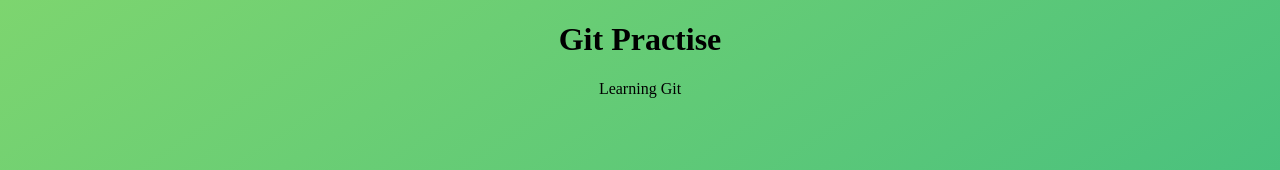
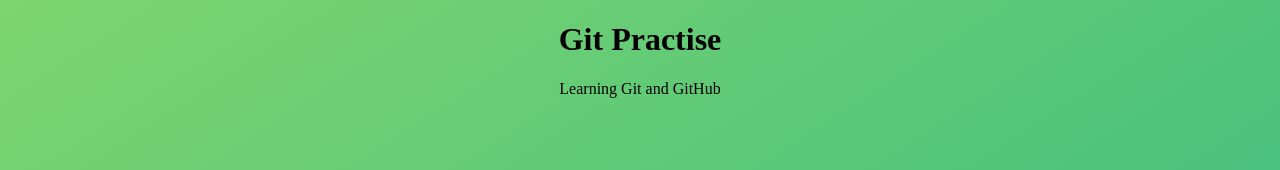
Before and after one commit to Sivasai6/Practise, a plain HTML site: page index.html in a window 1280 px wide. Shown: the top 170 px of the page. Drawn offline with Linux system fonts and the light colour scheme.

Commit message:
modified

```diff
--- a/index.html
+++ b/index.html
@@ -18,7 +18,7 @@
   <body>
   <center>
     <h1>Git Practise</h1>
-	<p>Learning Git</p>
+	<p>Learning Git and GitHub</p>
   </center>
   </body>
 </html>
```
